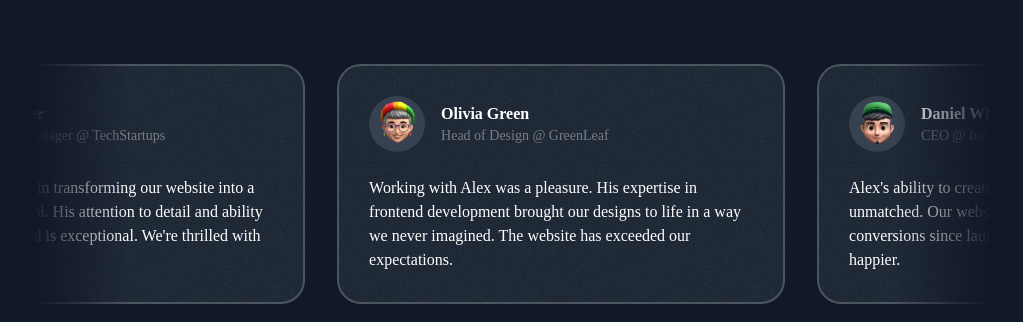
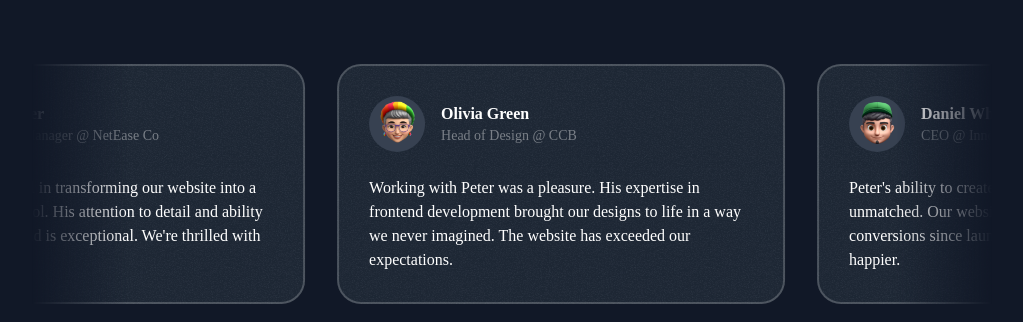
Before and after one commit to YoungthSky/PeterHome, a Next.js app: page / in a window 1280 px wide. Shown: the part 2820-3142 px from the top of the page, without its empty margins (128-1151 px from the left). Built offline with nearby package versions, Linux system fonts and the light colour scheme; a web font is replaced by a local one.

Commit message:
文本更新

```diff
--- a/src/sections/Testimonials.tsx
+++ b/src/sections/Testimonials.tsx
@@ -12,32 +12,32 @@
 const testimonials = [
   {
     name: "Alex Turner",
-    position: "Marketing Manager @ TechStartups",
-    text: "Alex was instrumental in transforming our website into a powerful marketing tool. His attention to detail and ability to understand our brand is exceptional. We're thrilled with the results!",
+    position: "Marketing Manager @ NetEase Co",
+    text: "Peter was instrumental in transforming our website into a powerful marketing tool. His attention to detail and ability to understand our brand is exceptional. We're thrilled with the results!",
     avatar: memojiAvatar1,
   },
   {
     name: "Olivia Green",
-    position: "Head of Design @ GreenLeaf",
-    text: "Working with Alex was a pleasure. His expertise in frontend development brought our designs to life in a way we never imagined. The website has exceeded our expectations.",
+    position: "Head of Design @ CCB",
+    text: "Working with Peter was a pleasure. His expertise in frontend development brought our designs to life in a way we never imagined. The website has exceeded our expectations.",
     avatar: memojiAvatar2,
   },
   {
     name: "Daniel White",
     position: "CEO @ InnovateCo",
-    text: "Alex's ability to create seamless user experiences is unmatched. Our website has seen a significant increase in conversions since launching the new design. We couldn't be happier.",
+    text: "Peter's ability to create seamless user experiences is unmatched. Our website has seen a significant increase in conversions since launching the new design. We couldn't be happier.",
     avatar: memojiAvatar3,
   },
   {
     name: "Emily Carter",
-    position: "Product Manager @ GlobalTech",
-    text: "Alex is a true frontend wizard. He took our complex product and transformed it into an intuitive and engaging user interface. We're already seeing positive feedback from our customers.",
+    position: "Product Manager @ Dr.PandaCo",
+    text: "Peter is a true frontend wizard. He took our complex product and transformed it into an intuitive and engaging user interface. We're already seeing positive feedback from our customers.",
     avatar: memojiAvatar4,
   },
   {
     name: "Michael Brown",
-    position: "Director of IT @ MegaCorp",
-    text: "Alex's work on our website has been nothing short of exceptional. He's a talented developer who is also a great communicator. We highly recommend him.",
+    position: "Director of IT @ YoukiaTech",
+    text: "Peter's work on our website has been nothing short of exceptional. He's a talented developer who is also a great communicator. We highly recommend him.",
     avatar: memojiAvatar5,
   },
 ];
```
